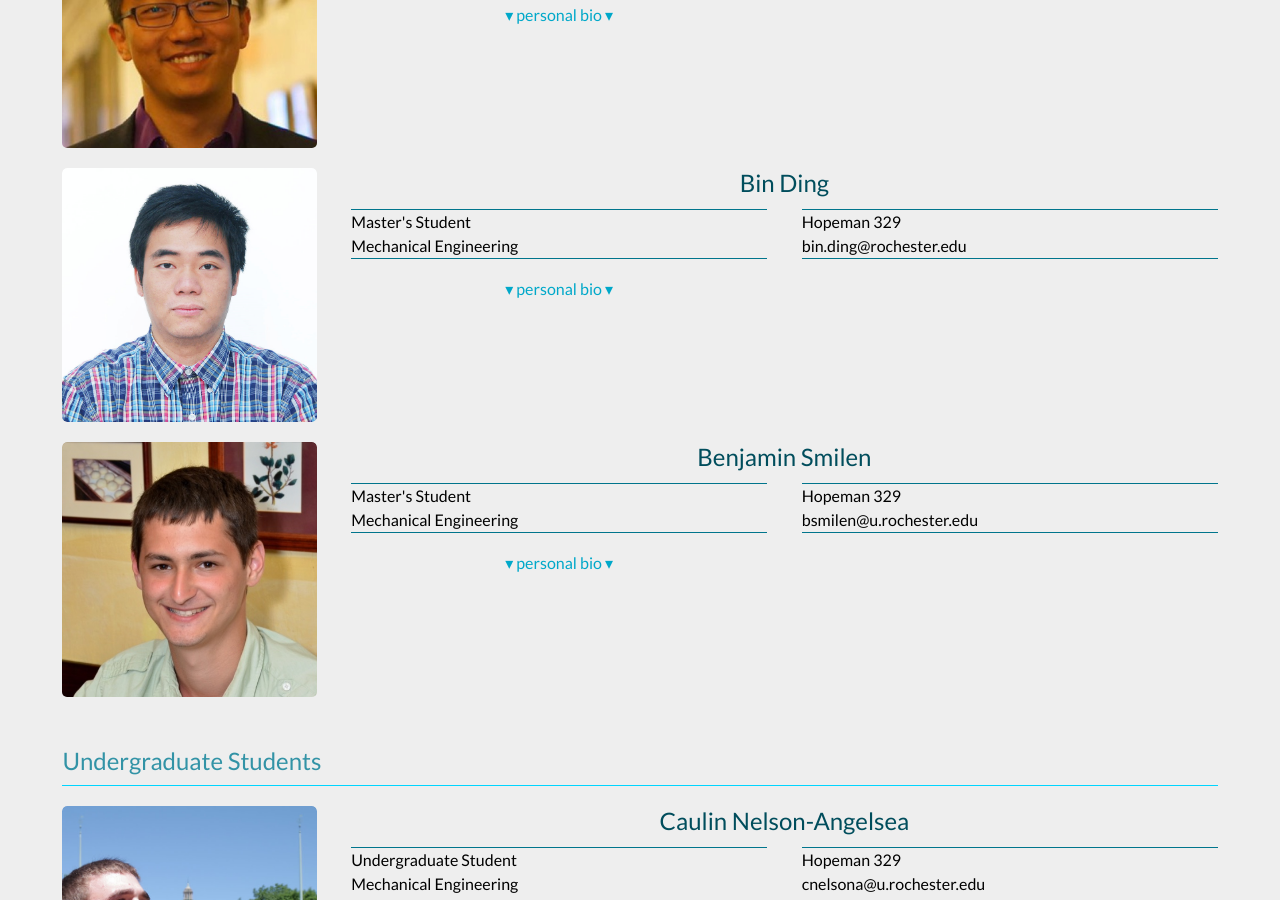
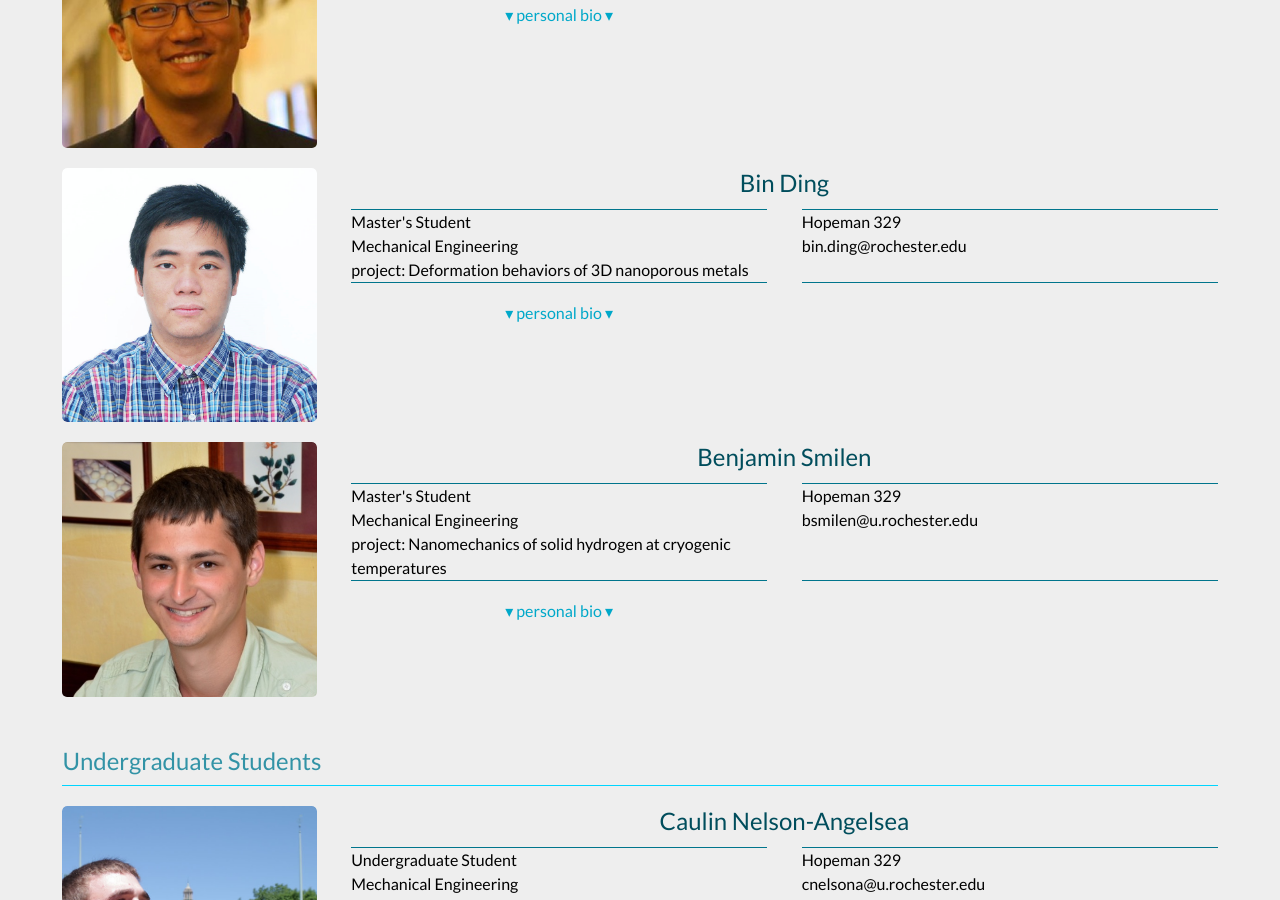
Before and after one commit to niaz60/website, a Jekyll site: the page built from people.md, in a window 1280 px wide and 900 px high, scrolled down 858 px. Built offline with Jekyll 4.4.1, drawn with Linux system fonts in a browser that asks for light colours.

Commit message:
Your message goes here

```diff
--- a/_data/people/graduate.yml
+++ b/_data/people/graduate.yml
@@ -35,7 +35,7 @@
   link_value:
   email: bin.ding@rochester.edu
   pic: bin-ding.jpg
-  project:
+  project: Deformation behaviors of 3D nanoporous metals
   project_desc:
   personal_desc: "Bin Ding is a Mechanical Engineering master student at the University of Rochester, starting in the fall of 2015. He has earned his bachelor’s degree in Material Forming and Control Engineering at Hefei University of Technology, Anhui, China. He is interested in nanomaterials simulation and related application. During his leisure time he likes traveling and watching movies."
 
@@ -47,7 +47,7 @@
   link_value:
   email: bsmilen@u.rochester.edu
   pic: Ben-Smilen.jpg
-  project:
+  project: Nanomechanics of solid hydrogen at cryogenic temperatures
   project_desc:
   personal_desc: "I am a graduate student at the University of Rochester pursuing a Master's Degree in Mechanical Engineering. I completed my undergraduate studies at the university as well where I received my Bachelor's Degree in Mechanical Engineering. I enjoy watching football and playing music."
 
```
